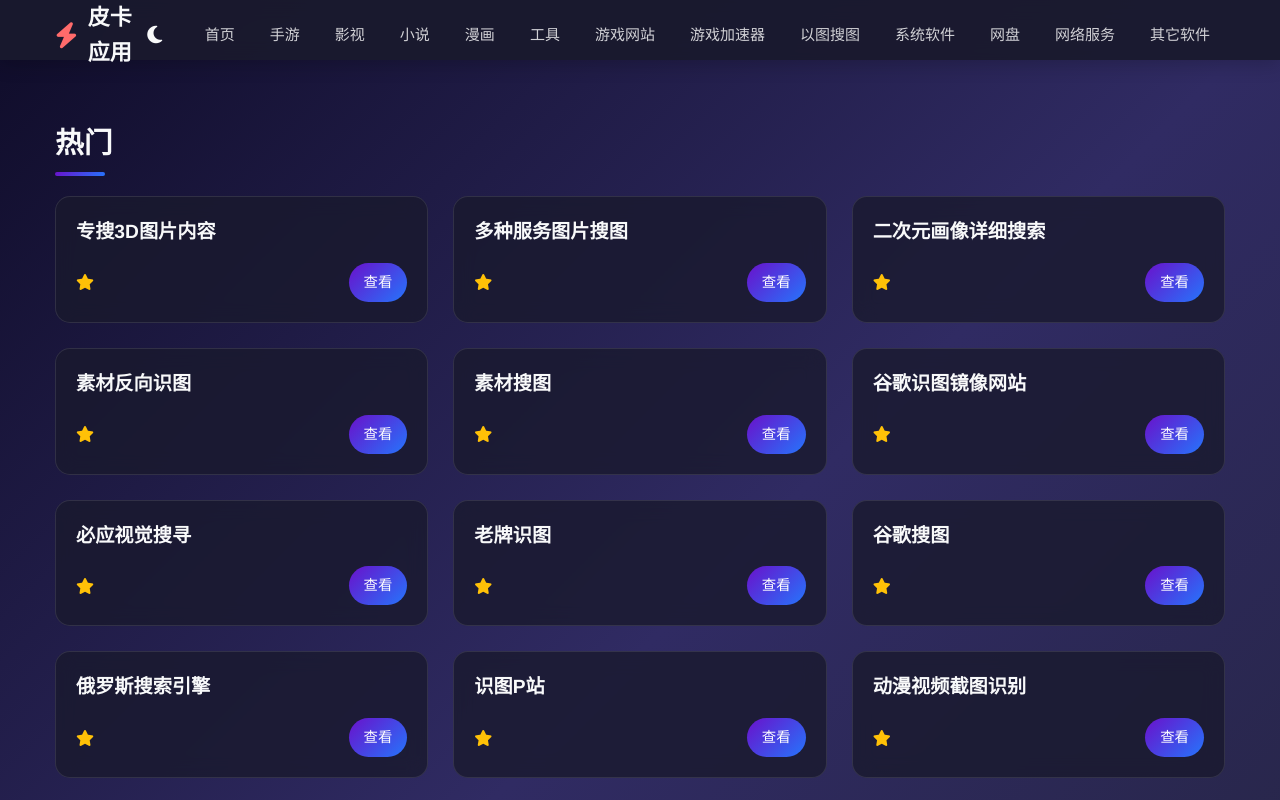
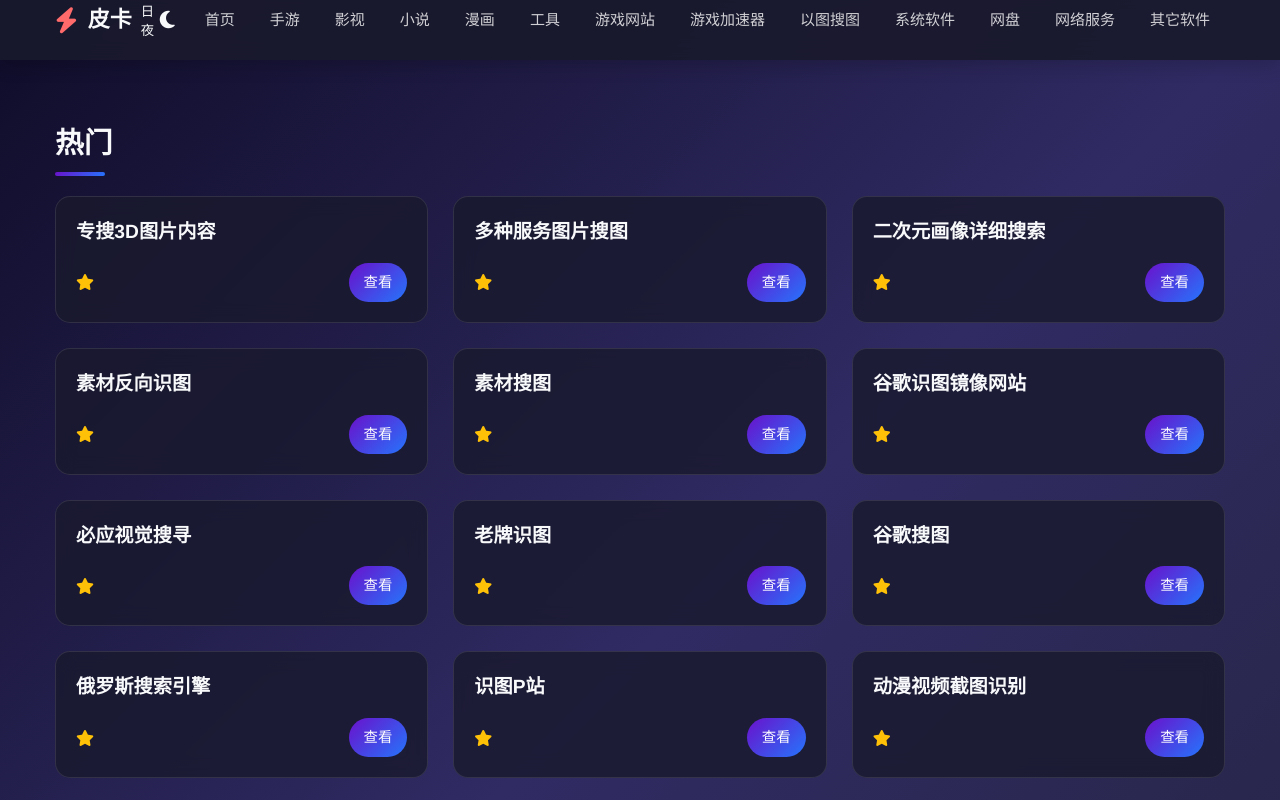
Before and after one commit to huixiao666/pk9, a plain HTML site: page index.html in a window 1280 px wide. Shown: the top 800 px of the page. Drawn offline with Linux system fonts and the light colour scheme.

Commit message:
Update index.html

```diff
--- a/index.html
+++ b/index.html
@@ -755,11 +755,11 @@
             <div class="header-content">
                 <div class="logo">
                     <i class="fas fa-bolt"></i>
-                    <span>皮卡应用</span>
+                    <span>皮卡</span>
                 </div>
 
                 <div class="nav-container">
-                    <button class="theme-toggle" id="themeToggle" aria-label="切换主题">
+                    <button class="theme-toggle" id="themeToggle" aria-label="切换主题">日夜
                         <i class="fas fa-moon"></i>
                     </button>
 
```
